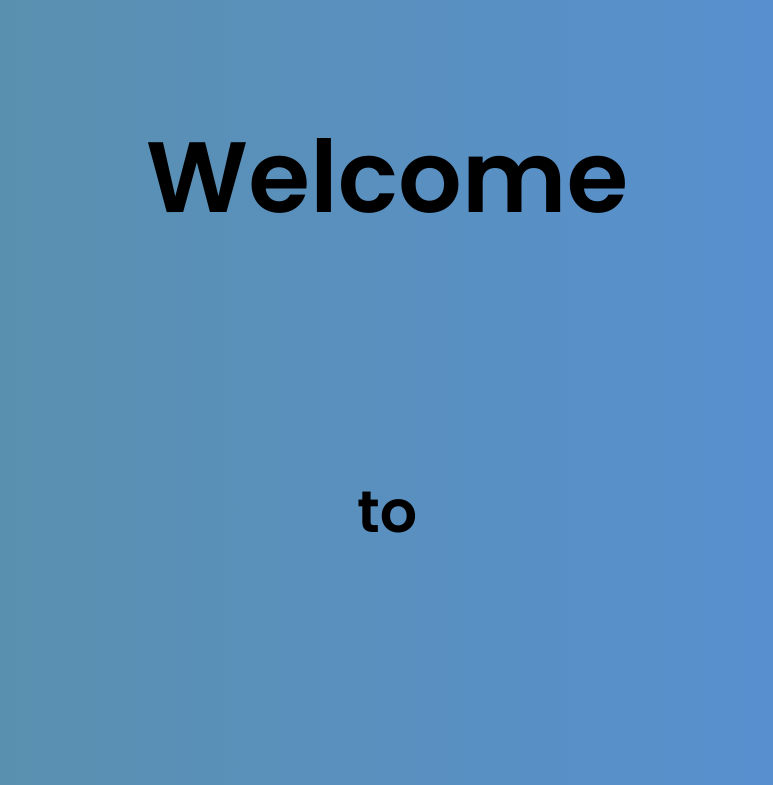
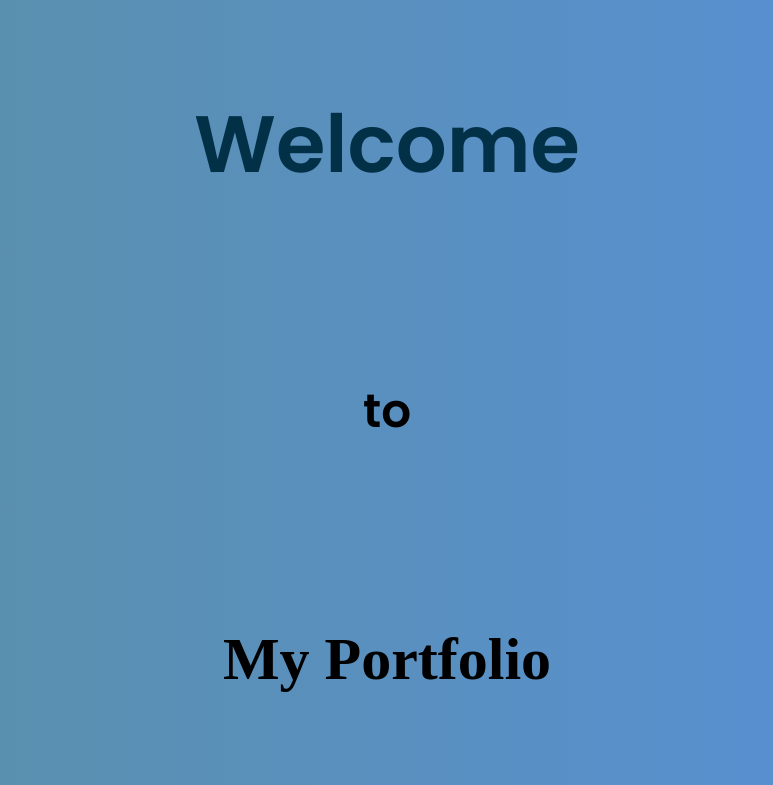
Before and after one commit to qamarularifin/My-Portfolio, a React (Create React App) app: page / in a window 1280 px wide. Shown: the top 785 px of the page, without its empty margins (253-1026 px from the left). Built offline with nearby package versions, Linux system fonts and the light colour scheme.

Commit message:
adjusted the font size for landing page

```diff
--- a/src/header/header.css
+++ b/src/header/header.css
@@ -68,7 +68,7 @@
     border-radius: 5px;
     padding: 2px 0;
     transition: opacity 0.5s ease-in-out;
-
+    border: 1px solid black;
     position: absolute;
     z-index: 1;
     left: 0;
--- a/src/index.css
+++ b/src/index.css
@@ -25,7 +25,7 @@ html {
 }
 
 h1{
-  color: black
+  color: #023047
 }
 
 
--- a/src/landingscreen/LandingScreen.jsx
+++ b/src/landingscreen/LandingScreen.jsx
@@ -15,7 +15,9 @@ const LandingScreen = (props) => {
       <div className="col-md-12">
         <h1 data-aos="zoom-in">Welcome</h1>
         <h3 data-aos="zoom-out">to</h3>
-        <h2 data-aos="zoom-in">My Portfolio</h2>
+        <h2 data-aos="zoom-in">
+          <span className="my-portfolio">My Portfolio</span>
+        </h2>
 
         <button className="btn" onClick={() => setButtonState()}>
           Let's go
--- a/src/landingscreen/landingscreen.css
+++ b/src/landingscreen/landingscreen.css
@@ -1,8 +1,12 @@
 .landing_container{
-    font-size: 50px;
+    font-size: 40px;
     /* height: 100vh; */
     padding-top: 10px;
 
+}
+
+.my-portfolio{
+    font-family: 'Parisienne', cursive;
 }
 
 
--- a/src/technologies/technologies.css
+++ b/src/technologies/technologies.css
@@ -12,6 +12,8 @@
 
 
 }
+
+
 
 
 .technologies_container > div{
```
